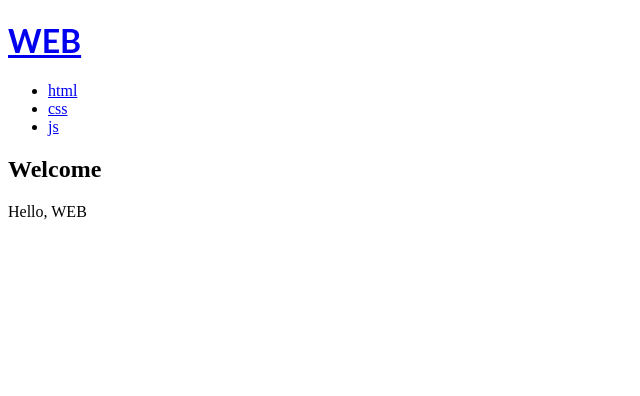
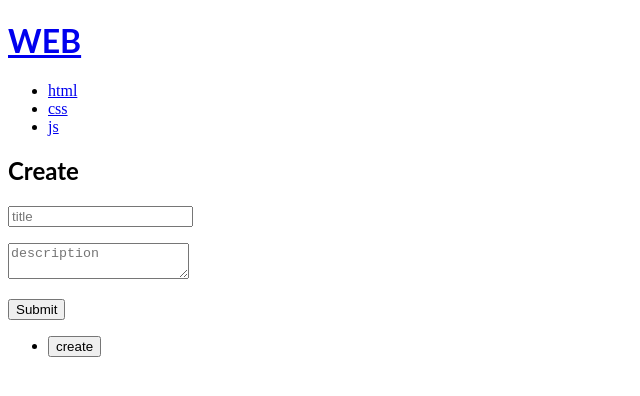
Before and after one commit to egoing/react-sample, a React (Create React App) app: page / in a window 1280 px wide. Shown: the top 396 px of the page, without its empty margins (0-640 px from the left). Built offline with nearby package versions, Linux system fonts and the light colour scheme; the HTML template or start-up script is replaced by a standard one.

Commit message:
step5 - 불변성

```diff
--- a/src/App.js
+++ b/src/App.js
@@ -50,14 +50,59 @@ function Article(props) {
     </article>
   );
 }
+function Create(props) {
+  return (
+    <article>
+      <h1>Create</h1>
+      <form
+        action="topics"
+        method="post"
+        onSubmit={function(e) {
+          e.preventDefault();
+          props.onCreate({
+            title: e.target.title.value,
+            description: e.target.description.value
+          });
+          e.target.reset();
+        }}
+      >
+        <p>
+          <input type="text" name="title" placeholder="title" />
+        </p>
+        <p>
+          <textarea name="description" placeholder="description" />
+        </p>
+        <p>
+          <input type="submit" />
+        </p>
+      </form>
+    </article>
+  );
+}
+function Control(props) {
+  return (
+    <ul>
+      <li>
+        <input
+          type="button"
+          value="create"
+          onClick={function() {
+            props.onChangeMode("CREATE");
+          }}
+        />
+      </li>
+    </ul>
+  );
+}
 export default function App() {
-  var [mode, setMode] = useState("WELCOME");
+  var [mode, setMode] = useState("CREATE");
   var [selectedId, setSelectedId] = useState(null);
-  var topics = [
+  var [nextId, setNextId] = useState(4);
+  var [topics, setTopics] = useState([
     { id: 1, title: "html", description: "html is..." },
     { id: 2, title: "css", description: "css is..." },
     { id: 3, title: "js", description: "js is..." }
-  ];
+  ]);
   var article = null;
   if (mode === "WELCOME") {
     article = <Article title="Welcome" description="Hello, WEB" />;
@@ -72,6 +117,18 @@ export default function App() {
         );
       }
     }
+  } else if (mode === "CREATE") {
+    article = (
+      <Create
+        onCreate={function(data) {
+          data.id = nextId;
+          setTopics([...topics, data]);
+          setSelectedId(nextId);
+          setMode("READ");
+          setNextId(nextId + 1);
+        }}
+      />
+    );
   }
   return (
     <div>
@@ -88,6 +145,11 @@ export default function App() {
         }}
       />
       {article}
+      <Control
+        onChangeMode={function(mode) {
+          setMode(mode);
+        }}
+      />
     </div>
   );
 }
```
Also changed, not shown: 1 other file (tests, documents, lock files or other folders).
